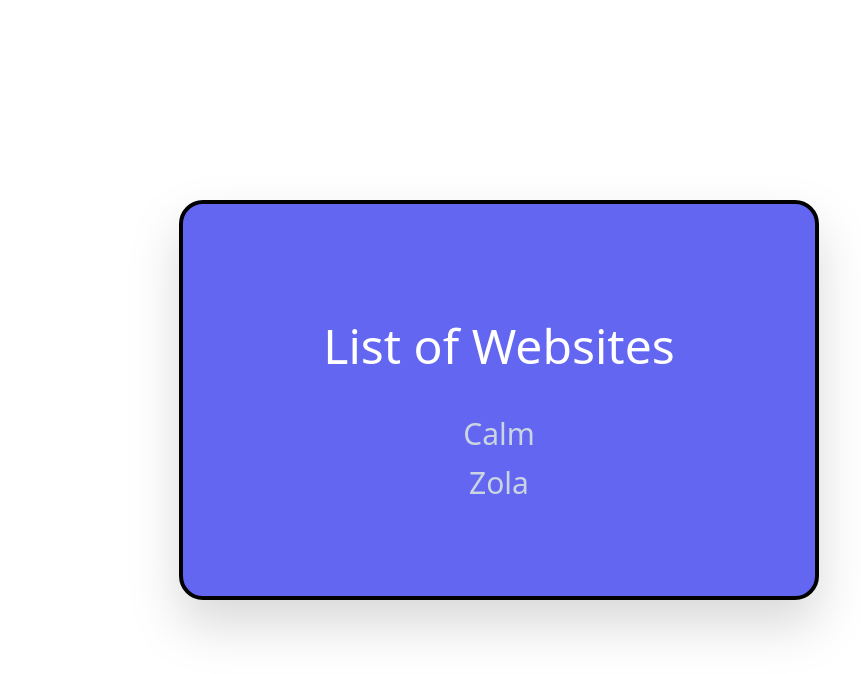
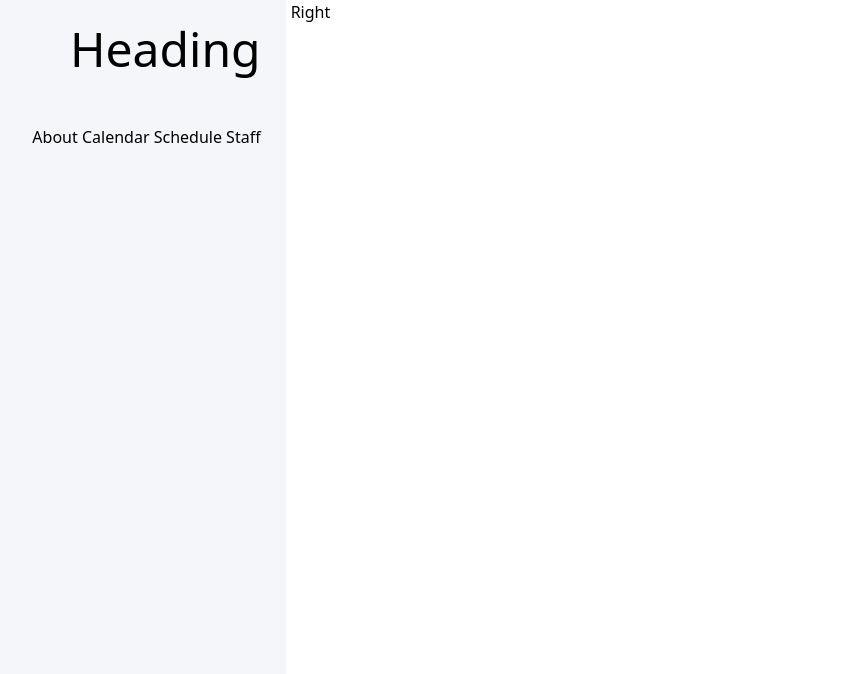
Before and after one commit to jazlan01/summer-at-lums, a website: page index.html in a window 1280 px wide. Shown: the whole page, without its empty margins (141-1002 px from the left). Drawn offline with Linux system fonts and the light colour scheme.

Commit message:
Added pages and setup nav bar on home

```diff
--- a/index.html
+++ b/index.html
@@ -1,27 +1,27 @@
-<!doctype html>
+<!DOCTYPE html>
 <html lang="en">
 <head>
-    <meta charset="UTF-8" />
-    <meta name="viewport" content="width=device-width, initial-scale=1.0" />
-    <link rel="stylesheet" href="../output.css" />
-    <title>Tailwind Guide</title>
+  <meta charset="UTF-8">
+  <meta name="viewport" content="width=device-width, initial-scale=1.0">
+  <title>FutureTech@LUMS</title>
+  <link rel="stylesheet" href="output.css">
 </head>
 <body>
-    <div class="h-screen w-screen grid place-items-center">
-      <div class="w-1/2 h-1/2 bg-indigo-500 content-center border-solid rounded-3xl border-4 border-black drop-shadow-2xl">
-        <div
-          class="text-5xl text-center align-middle mt-[30px] text-white"
-        >
-          List of Websites
-        </div>
-        <div
-          class="text-center mt-[40px] text-3xl text-slate-300 leading-relaxed"
-        >
+
+  <div class="w-screen h-screen margin-0 flex">
+    <div class="w-2/6 text-right bg-[#f5f6fa] pr-[25px] pt-[25px]">
+      <div class="h-[100px] w-full text-5xl">Heading</div>
+      <div>
         <ul>
-            <li><a href="./src/calm.html">Calm</a></li>
-            <li><a href="./src/zola.html">Zola</a></li>
+          <a href="./src/about.html">About</a>
+          <a href="./src/calendar.html">Calendar</a>
+          <a href="./src/schedule.html">Schedule</a>
+          <a href="./src/staff.html">Staff</a>
         </ul>
       </div>
+    </div>
+    <div class="w-4/6 pl-[5px]">
+      Right
     </div>
   </div>
 </body>
--- a/package.json
+++ b/package.json
@@ -1,8 +1,8 @@
 {
-  "name": "tailwind-demo",
+  "name": "futuretech",
   "version": "1.0.0",
-  "description": "A repository to practice and reference tailwind designs",
-  "main": "index.js",
+  "description": "A repository to host the futuretech website for LUMS Summer School 2023",
+  "main": "index.html",
   "scripts": {
     "dev": "npx live-server",
     "watch": "npx tailwindcss -i ./styles.css -o ./output.css --watch",
```
Also changed, not shown: src/about.html (added, +13 -0 lines), src/calendar.html (added, +13 -0 lines), src/calm.html (deleted, +0 -10 lines), src/schedule.html (added, +13 -0 lines), src/staff.html (added, +12 -0 lines), src/zola.html (deleted, +0 -10 lines), output.css, 1 other file. Lines whose indentation alone changed are shown as unchanged.
